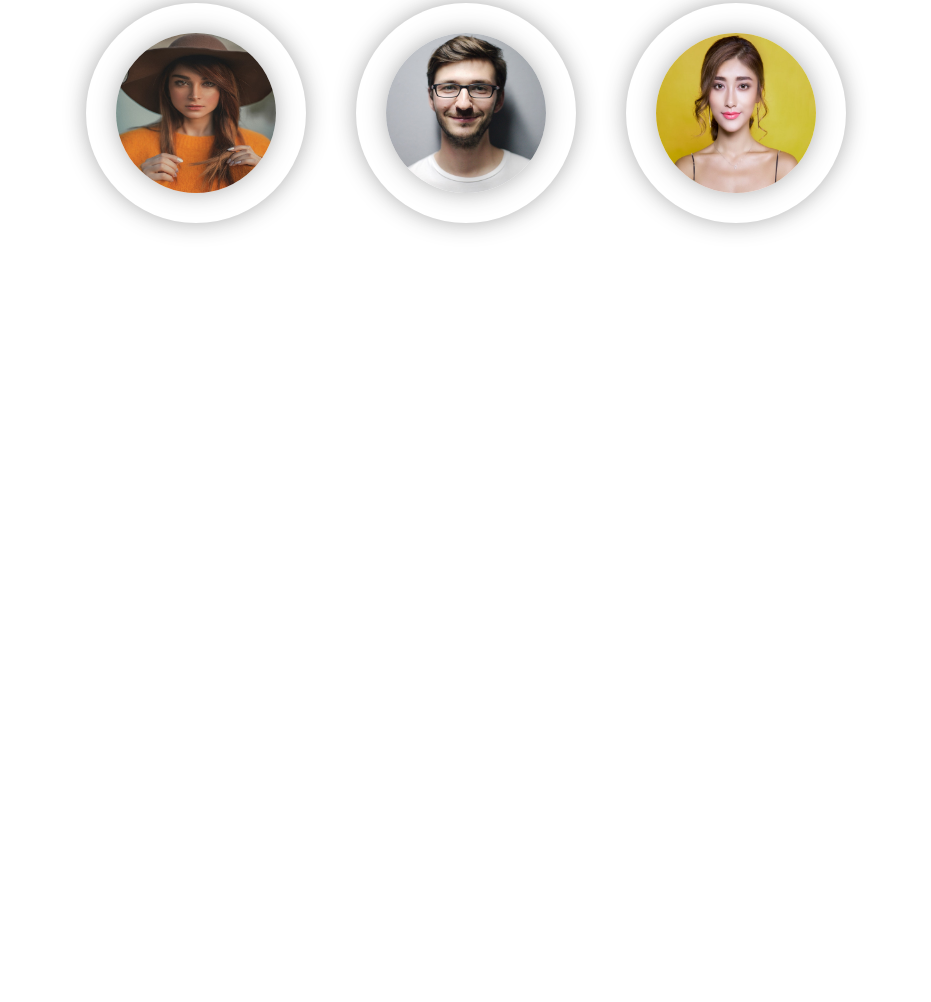
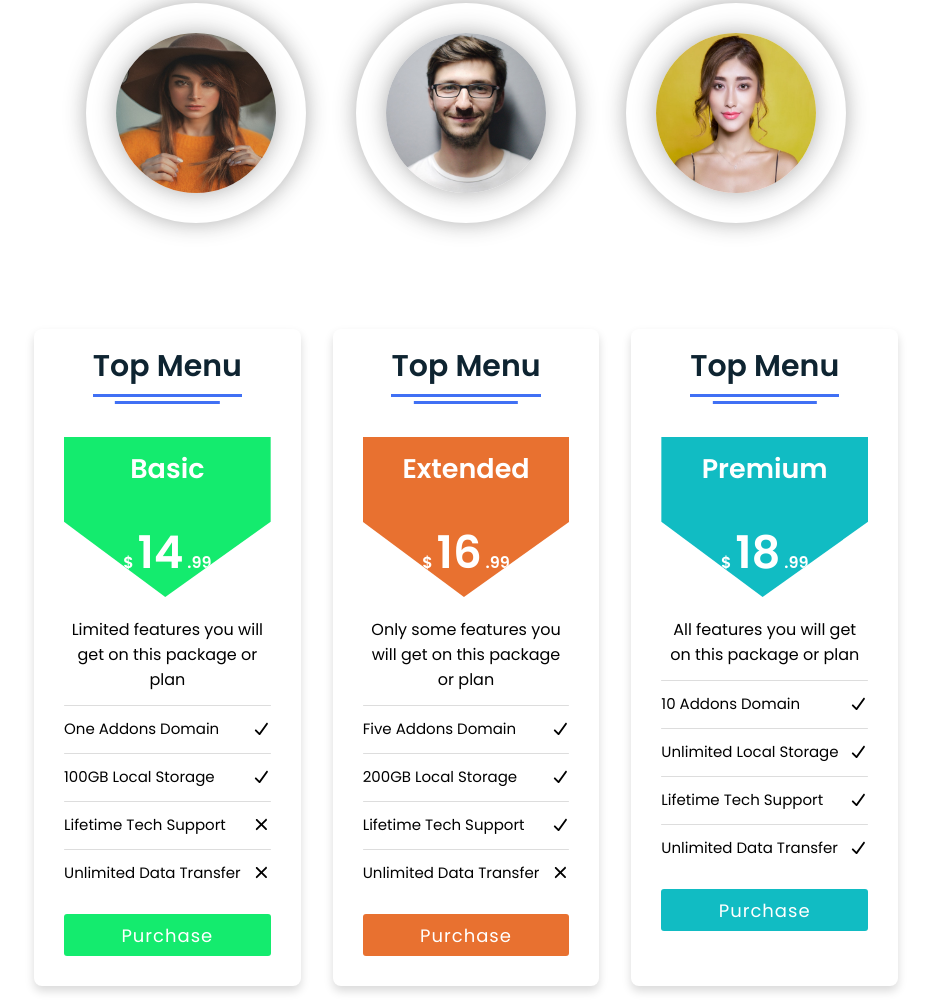
Before and after one commit to Irfanbd/Foodie, a plain HTML site: page index.html in a window 1280 px wide. Shown: the part 3669-4671 px from the top of the page, without its empty margins (174-1105 px from the left). Before the commit the page ends 3982 px from the top, so only its background shows below. Drawn offline with Linux system fonts and the light colour scheme.

Commit message:
Price Table Created

```diff
--- a/index.html
+++ b/index.html
@@ -281,6 +281,107 @@
             </div>
         </div>
     </section>
+
+    <!--Price Table-->
+
+    <section class="price-table">
+
+        <div class="card one">
+            <div class="title"><span>Top Menu</span></div>
+            <div class="top">
+                <div class="title">Basic</div>
+                <div class="price-sec">
+                    <span class="dollar">$</span>
+                    <span class="price">14</span>
+                    <span class="decimal">.99</span>
+                </div>
+            </div>
+            <div class="info">Limited features you will get on this package or plan</div>
+            <div class="details">
+                <div class="one">
+                    <span>One Addons Domain</span>
+                    <i class="fas fa-check"></i>
+                </div>
+                <div class="one">
+                    <span>100GB Local Storage</span>
+                    <i class="fas fa-check"></i>
+                </div>
+                <div class="one">
+                    <span>Lifetime Tech Support</span>
+                    <i class="fas fa-times"></i>
+                </div>
+                <div class="one">
+                    <span>Unlimited Data Transfer</span>
+                    <i class="fas fa-times"></i>
+                </div>
+                <button>Purchase</button>
+            </div>
+        </div>
+        <div class="card two">
+            <div class="title"><span>Top Menu</span></div>
+            <div class="top">
+                <div class="title">Extended</div>
+                <div class="price-sec">
+                    <span class="dollar">$</span>
+                    <span class="price">16</span>
+                    <span class="decimal">.99</span>
+                </div>
+            </div>
+            <div class="info">Only some features you will get on this package or plan</div>
+            <div class="details">
+                <div class="one">
+                    <span>Five Addons Domain</span>
+                    <i class="fas fa-check"></i>
+                </div>
+                <div class="one">
+                    <span>200GB Local Storage</span>
+                    <i class="fas fa-check"></i>
+                </div>
+                <div class="one">
+                    <span>Lifetime Tech Support</span>
+                    <i class="fas fa-check"></i>
+                </div>
+                <div class="one">
+                    <span>Unlimited Data Transfer</span>
+                    <i class="fas fa-times"></i>
+                </div>
+                <button>Purchase</button>
+            </div>
+        </div>
+        <div class="card three">
+            <div class="title"><span>Top Menu</span></div>
+            <div class="top">
+
+                <div class="title">Premium</div>
+                <div class="price-sec">
+                    <span class="dollar">$</span>
+                    <span class="price">18</span>
+                    <span class="decimal">.99</span>
+                </div>
+            </div>
+            <div class="info">All features you will get on this package or plan</div>
+            <div class="details">
+                <div class="one">
+                    <span>10 Addons Domain</span>
+                    <i class="fas fa-check"></i>
+                </div>
+                <div class="one">
+                    <span>Unlimited Local Storage</span>
+                    <i class="fas fa-check"></i>
+                </div>
+                <div class="one">
+                    <span>Lifetime Tech Support</span>
+                    <i class="fas fa-check"></i>
+                </div>
+                <div class="one">
+                    <span>Unlimited Data Transfer</span>
+                    <i class="fas fa-check"></i>
+                </div>
+                <button>Purchase</button>
+            </div>
+        </div>
+    </section>
+
     <script src="./Font-Awesome/all.min.js"></script>
 </body>
 
--- a/style.css
+++ b/style.css
@@ -345,3 +345,116 @@ section  .topic{
 .social-links a:hover{
   color: #0c52a1;
 }
+/*Price Table*/
+
+.price-table{
+  max-width: 1080;
+  width: 70%;
+  margin:0 auto;
+  display: flex;
+  justify-content: center;
+
+}
+.price-table .card{
+  background: #fff;
+  width: calc(33% - 20px);
+  text-align: center;
+  padding: 15px 30px  30px 30px;
+  box-shadow: 0 5px 10px rgba(0, 0, 0, 0.15);
+}
+.price-table .card .top{
+  height: 160px;
+  color: #fff;
+  padding: 12px 0 0 0 ;
+  clip-path: polygon(0 0, 100% 0, 100% 53%, 49% 100%, 0 53%);
+}
+
+.price-table .card .top .title{
+ font-size: 27px;
+ font-weight: 600;
+}
+.price-table .card .top .price-sec{
+  margin-top: -10px;
+  font-weight: 600;
+}
+.price-table .card .top .price{
+  font-size: 45px;
+}
+.price-table .card .info{
+  font-size: 16px;
+  margin-top: 20px;
+}
+.price-table .card .details .one{
+  margin-top: 25px;
+  font-size: 15px;
+  display: flex;
+  justify-content: space-between;
+  align-items: center;
+  position: relative;
+}
+.price-table .card .details .one::before{
+  position: absolute;
+  content: "";
+  width: 100%;
+  background: #ddd;
+  height: 1px;
+  left: 0;
+  top: -12px;
+  border-radius: 25px;
+}
+.price-table .card .details .one i{
+  color: #2db94d;
+}
+.price-table .card .details i.fa-times{
+  color: #cd3241;
+}
+.price-table .card button{
+  outline: none;
+  border: none;
+  height: 42px;
+  color: #fff;
+  margin-top: 30px;
+  border-radius: 3px;
+  font-size: 18px;
+  width: 100%;
+  display: block;
+  transition: all 0.3s ease;
+  cursor: pointer;
+  letter-spacing: 1px;
+}
+.price-table .one .top,
+.price-table .one button{
+  background: #14eb6e;
+}
+.price-table .two .top,
+.price-table .two button{
+  background: #e87130;
+}
+.price-table .three .top,
+.price-table .three button{
+  background: #11BCC3;
+}
+.price-table button:hover {
+  filter: brightness(90%);
+}
+.price-table .one ::selection{
+background: #8af5b6;
+}
+.price-table .two ::selection{
+background:  #f2b08c;
+}
+.price-table .three ::selection{
+background: #d0f9fb;
+}
+@media (max-width:1000px) {
+   .price-table .card{
+    background: #fff;
+    width: calc(50% - 20px);
+    margin-bottom: 30px;
+}
+}
+@media (max-width:715px) {
+ .price-table .card{
+    width: 100%;
+}
+}
```
